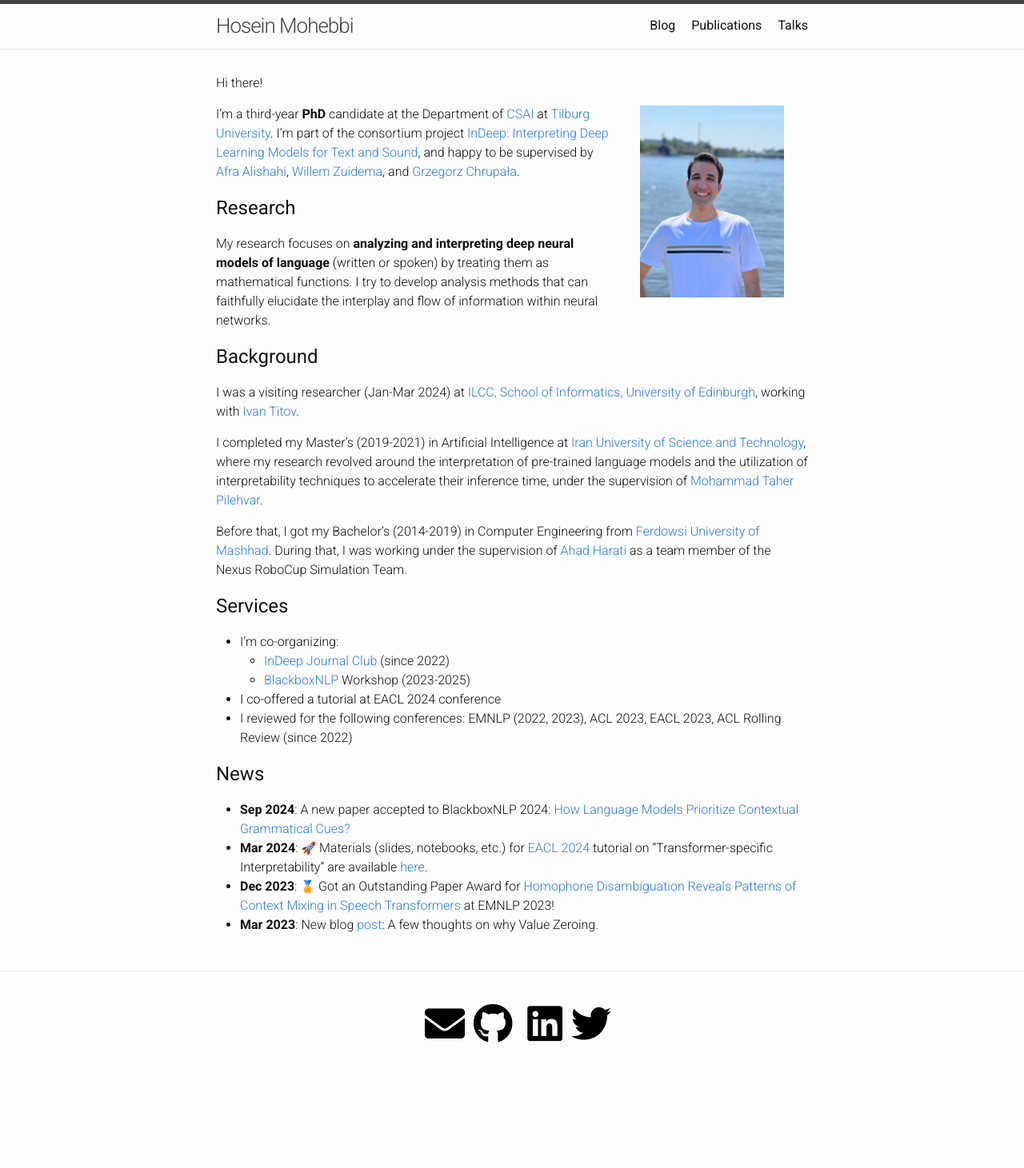
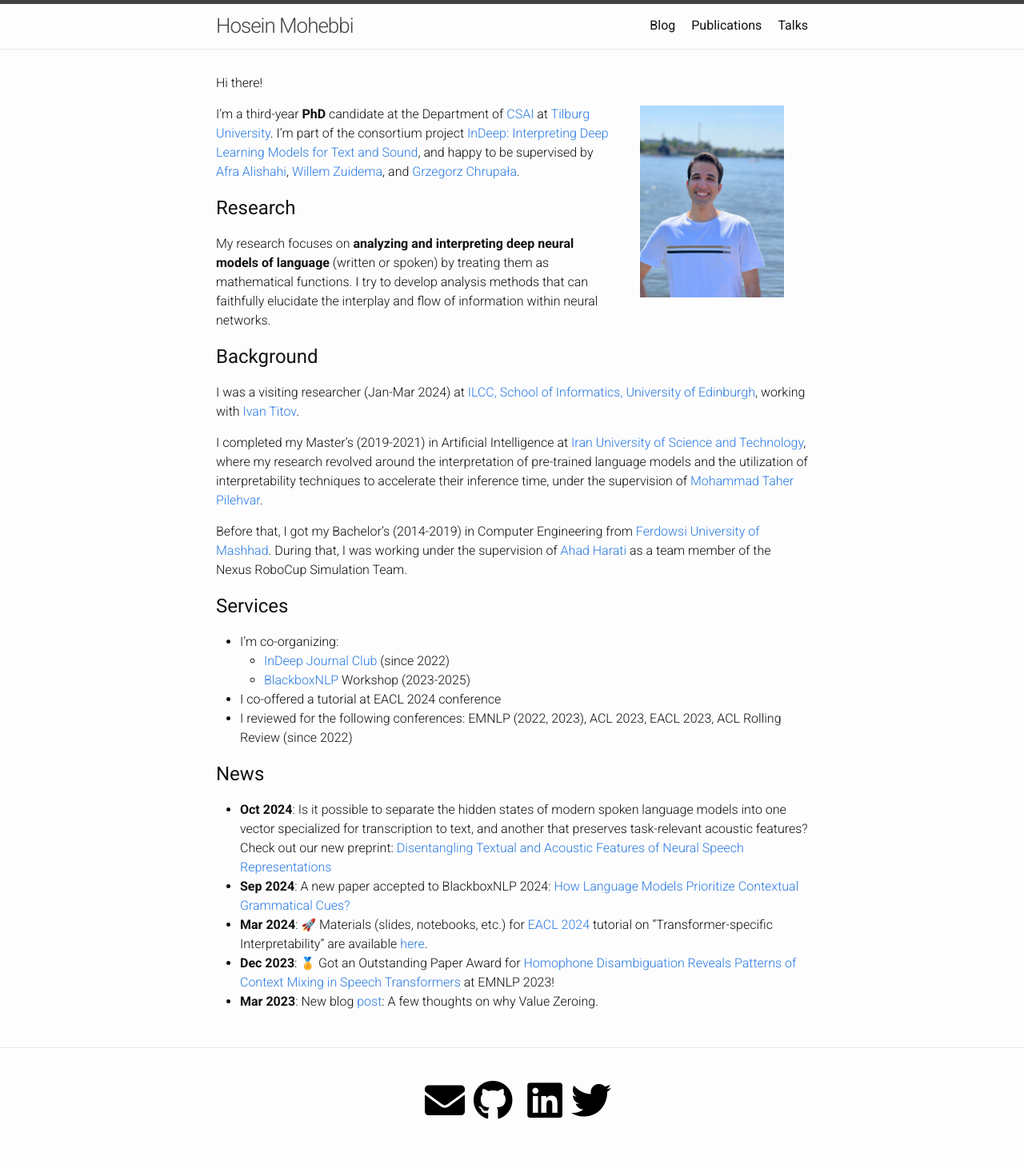
Before and after one commit to hmohebbi/hmohebbi.github.io, a Jekyll site: the page built from index.md, in a window 1280 px wide. Shown: the whole page at 80% size. Built offline with Jekyll 4.4.1, drawn with Linux system fonts in a browser that asks for light colours; a style sheet for code colours, icons or effects is not loaded; before the commit the page ends 1365 px from its top, so only the background shows below that.

Commit message:
Update index.md

```diff
--- a/index.md
+++ b/index.md
@@ -47,7 +47,8 @@ Before that, I got my Bachelor’s (2014-2019) in Computer Engineering from [Fer
 
 ## News
 <!-- ## <span style="color:#424242">News and Activities </span> -->
-* __Sep 2024__: A new paper accepted to BlackboxNLP 2024: [How Language Models Prioritize Contextual Grammatical Cues?](https://openreview.net/forum?id=XDxNnRHGRp&referrer=%5BAuthor%20Console%5D%2Fgroup%3Fid%3DEMNLP%2F2024%2FWorkshop%2FBlackBoxNLP%2FAuthors%23your-submissions)
+* __Oct 2024__: Is it possible to separate the hidden states of modern spoken language models into one vector specialized for transcription to text, and another that preserves task-relevant acoustic features? Check out our new preprint: [Disentangling Textual and Acoustic Features of Neural Speech Representations](https://arxiv.org/abs/2410.03037)
+* __Sep 2024__: A new paper accepted to BlackboxNLP 2024: [How Language Models Prioritize Contextual Grammatical Cues?](https://arxiv.org/abs/2410.03447)
 <!-- * __Apr 2024__: I'll run for Spierfonds to raise money for research on muscular diseases. Your donation [here](https://www.spieractie.nl/fundraisers/hosein-mohebbi) would greatly please me! -->
 * __Mar 2024__: <span class="emoji">🚀</span> Materials (slides, notebooks, etc.) for [EACL 2024](https://2024.eacl.org/program/tutorials/) tutorial on "Transformer-specific Interpretability" are available [here](https://github.com/interpretingdl/eacl2024_transformer_interpretability_tutorial).
 <!--* __Mar 2024__: [DecoderLens](https://arxiv.org/abs/2310.03686) has been accepted to findings of [NAACL 2024](https://2024.naacl.org/). -->
```
